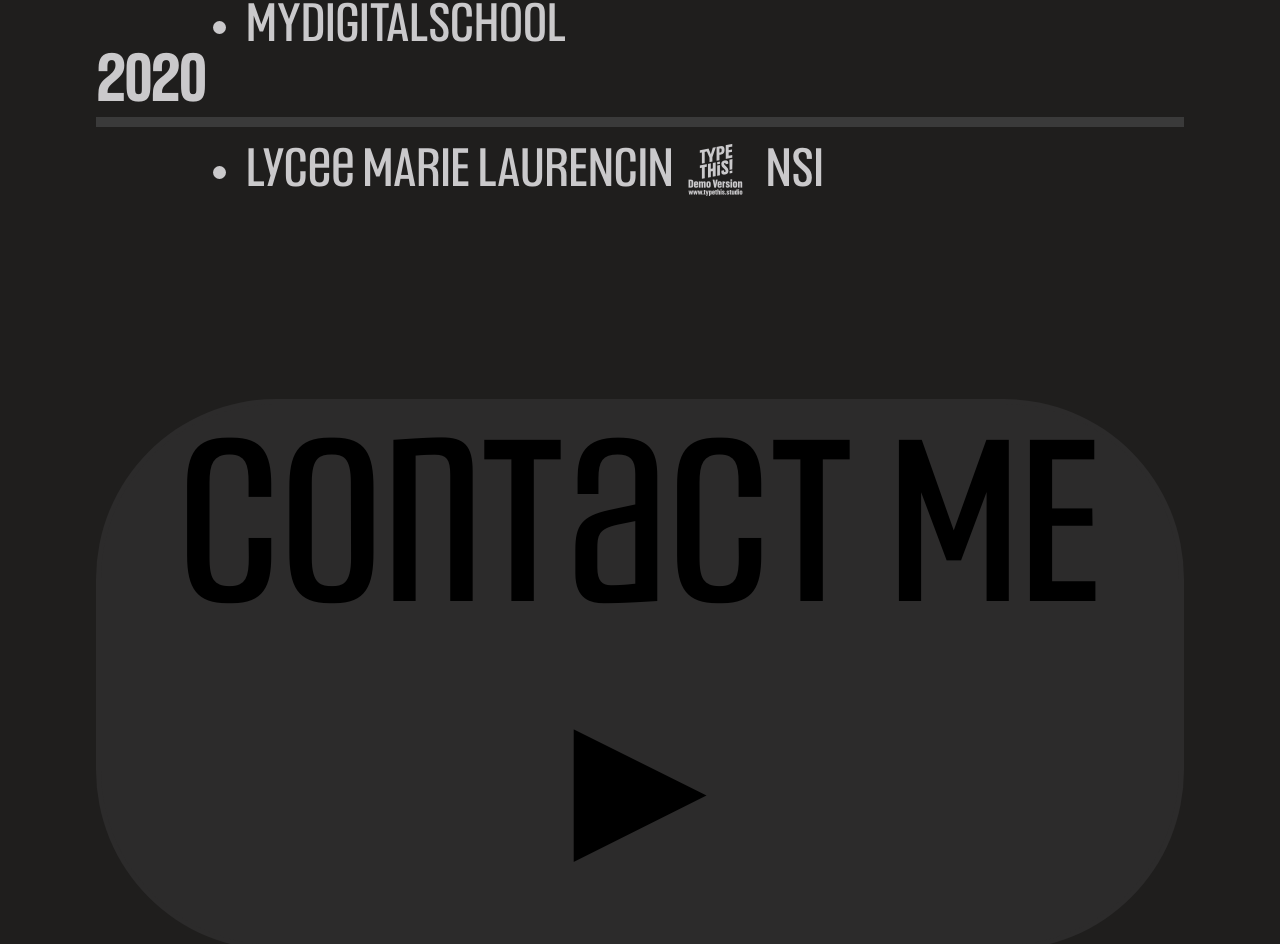
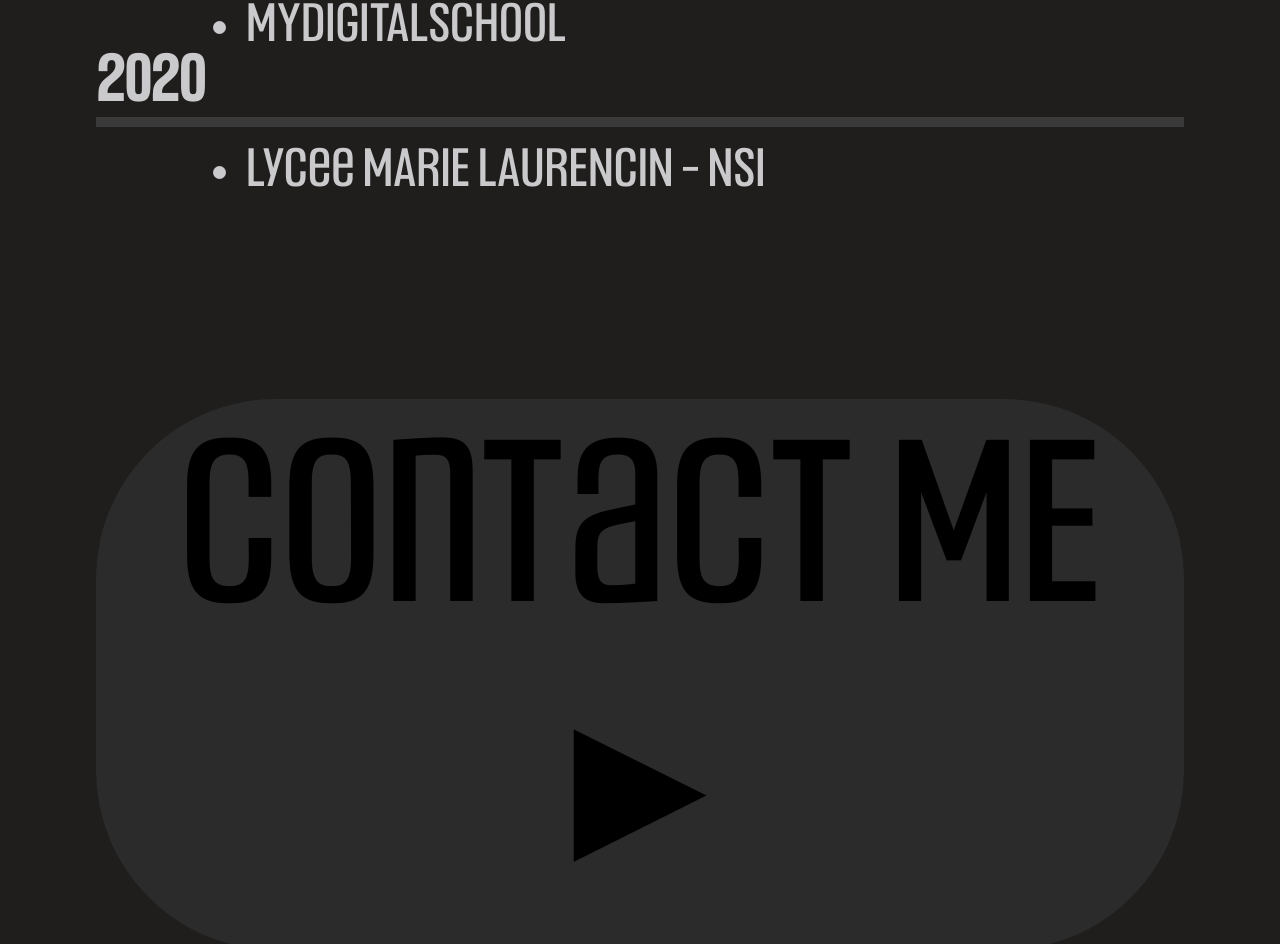
Before and after one commit to MTLP2/Portfolio-2024-OPP, a React (Vite) app in the folder FrontEnd/: page /About in a window 1280 px wide. Shown: the part 3302-4246 px from the top of the page. Built offline with nearby package versions, Linux system fonts and the light colour scheme; no server answers.

Commit message:
Fix text problem

```diff
--- a/FrontEnd/src/Pages/About.jsx
+++ b/FrontEnd/src/Pages/About.jsx
@@ -57,7 +57,7 @@ export default function About() {
         <h3>2022</h3>
         <li>MYDIGITALSCHOOL</li>
         <h3>2020</h3>
-        <li>Lycee MARIE LAURENCIN / NSI</li>
+        <li>Lycee MARIE LAURENCIN - NSI</li>
       </ul>
       </div>
     <Footer/>
```
